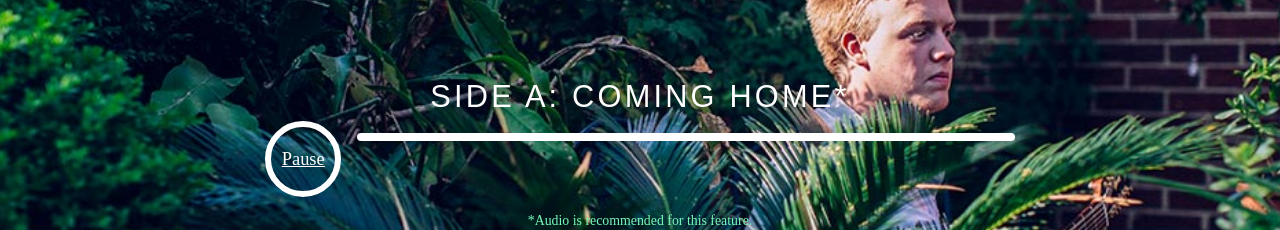
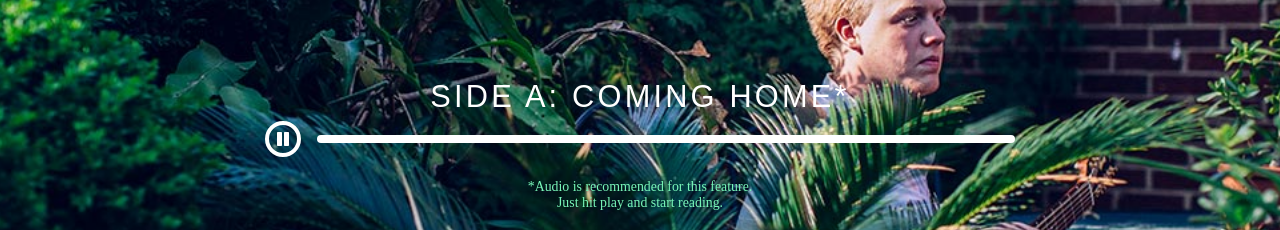
Before and after one commit to chrismuccioli/singles-club-v1, a PHP site: page / in a window 1280 px wide. Shown: the part 449-679 px from the top of the page. Run offline with PHP 8.4, Linux system fonts and the light colour scheme; some libraries are stand-ins or nearby versions.

Commit message:
Styling player

```diff
--- /dev/null
+++ b/css/_animations.scss
@@ -0,0 +1,15 @@
+// Animations
+
+@-webkit-keyframes popin {
+  from { -webkit-transform: scale(.8); }
+    to { -webkit-transform: scale(1); }
+}
+@keyframes popin {
+  from { transform: scale(.8); }
+    to { transform: scale(1); }
+}
+
+.popin {
+  -webkit-animation: popin .1s linear;
+          animation: popin .1s linear;
+}
--- a/css/_buttons.scss
+++ b/css/_buttons.scss
@@ -15,16 +15,22 @@
 .button-small {
   height: 3rem;
   line-height: 3rem;
+  padding-right: 1.5rem;
+  padding-left: 1.5rem;
 }
 
 .button-circle {
   display: inline-block;
-  width: 4rem;
-  height: 4rem;
-  line-height: 4rem;
+  width: 1.75rem;
+  height: 1.75rem;
+  line-height: 1.75rem;
   text-align: center;
   border-radius: 50%;
+  svg {
+    padding: 6px;
+  }
 }
+
 
 .button-block {
   display: block;
--- a/css/_progress.scss
+++ b/css/_progress.scss
@@ -2,7 +2,7 @@
 
 .progress {
   position: relative;
-  height: 2rem;
+  height: 2.25rem;
   cursor: pointer;
 }
 .progress-background,
@@ -14,8 +14,8 @@
 .progress-background,
 .progress-buffer,
 .progress-played {
-  top: .75rem;
-  bottom: .75rem;
+  top: .875rem;
+  bottom: .875rem;
   left: 0;
   border-radius: .25rem;
 }
--- a/css/_theme.scss
+++ b/css/_theme.scss
@@ -36,8 +36,18 @@ $green: #79f6b9;
 
 .button-border {
   color: #fff;
-  border: 6px solid;
+  border-width: 4px;
+  border-style: solid;
+  // border color should inherit from the foreground color, but it's not...
+  border-color: #fff;
+  svg path {
+    fill: #fff;
+  }
   &:hover {
     color: $green;
+    border-color: $green;
+    svg path {
+      fill: $green;
+    }
   }
 }
--- a/css/style.css
+++ b/css/style.css
@@ -516,15 +516,19 @@ dl, ol, ul, p, .p {
 
 .button-small {
   height: 3rem;
-  line-height: 3rem; }
+  line-height: 3rem;
+  padding-right: 1.5rem;
+  padding-left: 1.5rem; }
 
 .button-circle {
   display: inline-block;
-  width: 4rem;
-  height: 4rem;
-  line-height: 4rem;
+  width: 1.75rem;
+  height: 1.75rem;
+  line-height: 1.75rem;
   text-align: center;
   border-radius: 50%; }
+  .button-circle svg {
+    padding: 6px; }
 
 .button-block {
   display: block;
@@ -532,7 +536,7 @@ dl, ol, ul, p, .p {
 
 .progress {
   position: relative;
-  height: 2rem;
+  height: 2.25rem;
   cursor: pointer; }
 
 .progress-background,
@@ -544,8 +548,8 @@ dl, ol, ul, p, .p {
 .progress-background,
 .progress-buffer,
 .progress-played {
-  top: .75rem;
-  bottom: .75rem;
+  top: .875rem;
+  bottom: .875rem;
   left: 0;
   border-radius: .25rem; }
 
@@ -607,6 +611,31 @@ dl, ol, ul, p, .p {
 
 .button-border {
   color: #fff;
-  border: 6px solid; }
+  border-width: 4px;
+  border-style: solid;
+  border-color: #fff; }
+  .button-border svg path {
+    fill: #fff; }
   .button-border:hover {
-    color: #79f6b9; }
+    color: #79f6b9;
+    border-color: #79f6b9; }
+    .button-border:hover svg path {
+      fill: #79f6b9; }
+
+@-webkit-keyframes popin {
+  from {
+    -webkit-transform: scale(0.8); }
+
+  to {
+    -webkit-transform: scale(1); } }
+
+@keyframes popin {
+  from {
+    transform: scale(0.8); }
+
+  to {
+    transform: scale(1); } }
+
+.popin {
+  -webkit-animation: popin .1s linear;
+  animation: popin .1s linear; }
--- a/css/style.scss
+++ b/css/style.scss
@@ -10,3 +10,4 @@
 @import "progress";
 
 @import "theme";
+@import "animations";
--- a/index.html
+++ b/index.html
@@ -39,8 +39,42 @@
         <div class="clearfix mb1">
           <div class="col col-8 pre-2 post-2 clearfix">
             <div class="left mr1">
-              <a href ng-click="player.play(track)" ng-hide="player.playing == track" class="button-circle button-border">Play</a>
-              <a href ng-click="player.pause()" ng-show="player.playing == track" class="button-circle button-border">Pause</a>
+              <a href
+                ng-click="player.play(track)"
+                ng-hide="player.playing == track"
+                class="button-circle button-border popin">
+                  <!--<img src="images/icon-play.svg" width="16" height="16" />-->
+                  <svg version="1.1" id="Layer_1" xmlns="http://www.w3.org/2000/svg" xmlns:xlink="http://www.w3.org/1999/xlink" x="0px" y="0px"
+                     width="16px" height="16px" viewBox="0 0 32 32" enable-background="new 0 0 32 32" xml:space="preserve">
+                  <g>
+                    <path d="M10,31c-0.14,0-0.281-0.029-0.413-0.09C9.229,30.748,9,30.393,9,30V2c0-0.393,0.229-0.749,0.587-0.911
+                      C9.719,1.029,9.86,1,10,1c0.238,0,0.473,0.085,0.659,0.248l16,14C26.876,15.438,27,15.711,27,16s-0.124,0.562-0.342,0.752l-16,14
+                      C10.473,30.915,10.238,31,10,31z"/>
+                    <path d="M10,2l16,14L10,30V2 M10,0C9.72,0,9.438,0.059,9.174,0.179C8.459,0.503,8,1.215,8,2v28c0,0.785,0.459,1.497,1.174,1.821
+                      C9.438,31.941,9.72,32,10,32c0.476,0,0.946-0.17,1.317-0.495l16-14C27.751,17.125,28,16.577,28,16c0-0.577-0.249-1.125-0.683-1.505
+                      l-16-14C10.945,0.17,10.475,0,10,0L10,0z"/>
+                  </g>
+                  </svg>
+              </a>
+              <a href
+                ng-click="player.pause()"
+                ng-show="player.playing == track"
+                class="button-circle button-border popin">
+                <!--<img src="images/icon-pause.svg" width="16" height="16" />-->
+                  <svg version="1.1" id="Layer_1" xmlns="http://www.w3.org/2000/svg" xmlns:xlink="http://www.w3.org/1999/xlink" x="0px" y="0px"
+                     width="16px" height="16px" viewBox="0 0 32 32" enable-background="new 0 0 32 32" xml:space="preserve">
+                  <g>
+                    <path d="M6,29c-0.552,0-1-0.447-1-1V4c0-0.552,0.448-1,1-1h6c0.552,0,1,0.448,1,1v24c0,0.553-0.448,1-1,1H6z"/>
+                    <path d="M12,4v24H6V4H12 M12,2H6C4.895,2,4,2.895,4,4v24c0,1.105,0.895,2,2,2h6c1.105,0,2-0.895,2-2V4C14,2.895,13.105,2,12,2L12,2
+                      z"/>
+                  </g>
+                  <g>
+                    <path d="M20,29c-0.553,0-1-0.447-1-1V4c0-0.552,0.447-1,1-1h6c0.553,0,1,0.448,1,1v24c0,0.553-0.447,1-1,1H20z"/>
+                    <path d="M26,4v24h-6V4H26 M26,2h-6c-1.105,0-2,0.895-2,2v24c0,1.105,0.895,2,2,2h6c1.105,0,2-0.895,2-2V4C28,2.895,27.105,2,26,2
+                      L26,2z"/>
+                  </g>
+                  </svg>
+              </a>
             </div>
             <div class="progress clearfix">
               <div class="progress-background bg-white"></div>
@@ -56,16 +90,25 @@
     </div>
   </header>
 
-  <div class="white bg-black py1">
-    <a href class="white">Features</a>
-    <span>player</span>
-    <a href class="apercu caps button button-small button-grey">Subscribe</a>
+  <!--<div class="clearfix py1 white bg-black">
+    <a href class="left white">Features</a>
+    <div class="right px1">
+      <a href class="apercu small caps button button-small button-grey">Subscribe</a>
+    </div>
+    <div class="clearfix">player</div>
+  </div>-->
+  <div class="table py1 white bg-black">
+    <a href class="table-cell px1 white">Features</a>
+    <div class="table-cell x100 center px1">player</div>
+    <div class="table-cell px1">
+      <a href class="apercu small caps button button-small button-grey">Subscribe</a>
+    </div>
   </div>
 
   <article id="bringing-it-all-back-home" class="">
     <div class="white bg-grey py4 bg-cover bg-center" style="background-image: url(images/daniel-intro.jpg)">
       <div class="container">
-        <img src="images/numeral-1.svg" width="47" height="122" class="block mx-auto" alt="1" />
+        <img src="images/numeral-1.svg" width="26" height="92" class="block mx-auto" alt="1" />
         <img src="images/bringingitallbackhome.png" alt="Bringing it all back home" class="fit" />
         <h2 class="center apercu caps mb0">A Day with Daniel Bachman</h2>
         <p class="center apercu">By Sunny Eckerle</p>
```
Also changed, not shown: images/icon-menu.svg (added), images/icon-pause.svg (added), images/icon-play.svg (added).
